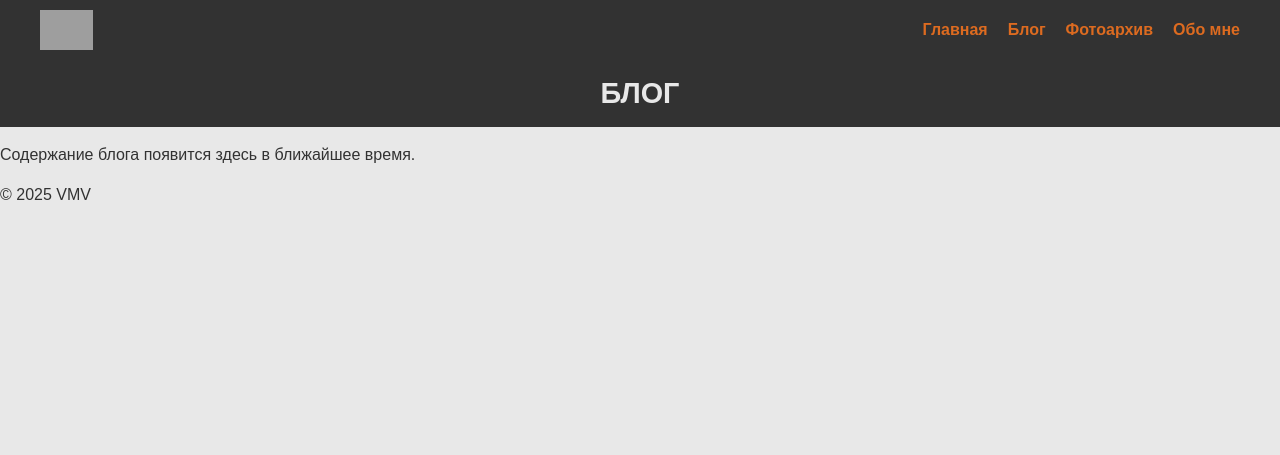
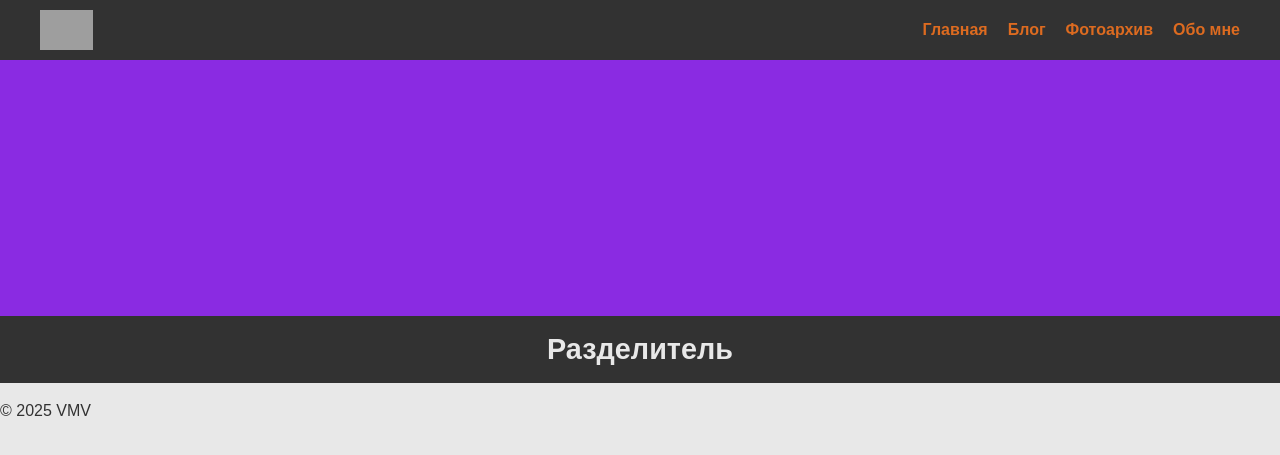
Before and after one commit to VershininMV/vershininmv.github.io, a Jekyll site: the page built from blog/index.html, in a window 1280 px wide. Shown: the top 455 px of the page. Built offline with Jekyll 4.4.1, drawn with Linux system fonts in a browser that asks for light colours; grey boxes are pictures that could not be loaded.

Commit message:
Update index.html

```diff
--- a/blog/index.html
+++ b/blog/index.html
@@ -1,16 +1,12 @@
 ---
 layout: default
-title: VMV_Блог
+title: Блог
 ---
 
-<!-- Разделитель "Блог" -->
+<!-- Hero-секция -->
+<section class="hero"></section>
+
+<!-- Разделитель -->
 <section class="section-divider">
-  <h2>БЛОГ</h2>
+  <h2>Разделитель</h2>
 </section>
-
-<!-- Контент блога будет здесь -->
-<section class="content-section">
-  <div class="container">
-    <p>Содержание блога появится здесь в ближайшее время.</p>
-  </div>
-</section>
```
